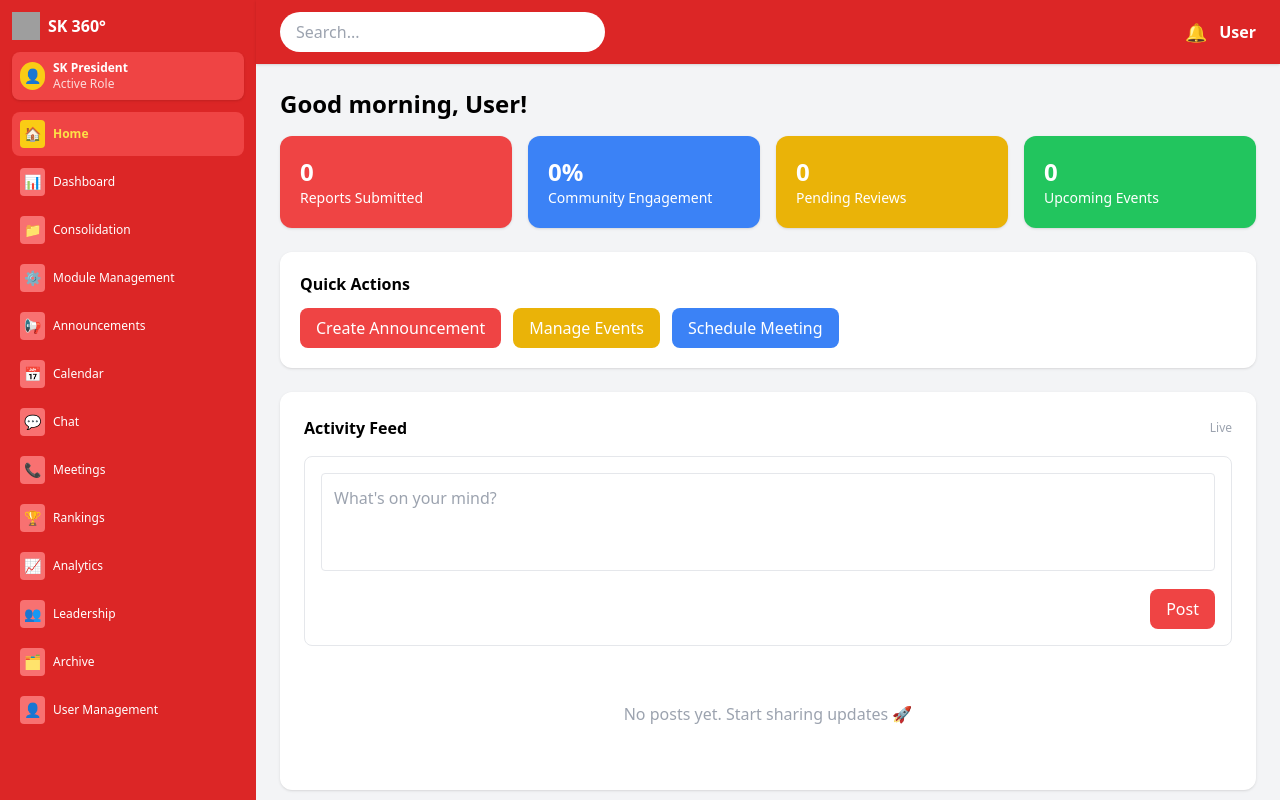
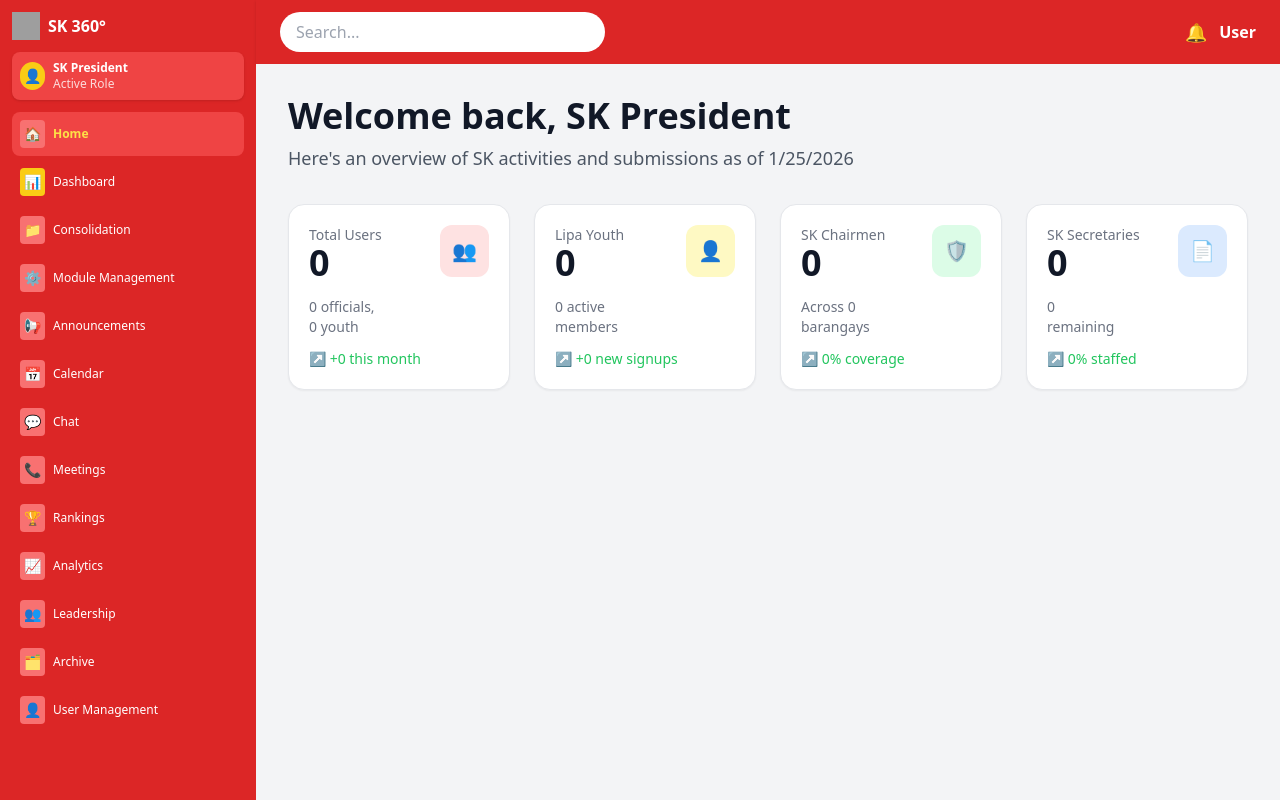
Before and after one commit to Teng05/SK360, a PHP site: page /sk_president/dashboard.php in a window 1280 px wide. Run offline with PHP 8.4, Linux system fonts and the light colour scheme; the visitor is signed in with stand-in values (Sample User, id 1); some libraries are stand-ins or nearby versions; grey boxes are pictures that could not be loaded.

Commit message:
dashboard

```diff
--- a/sk_president/dashboard.php
+++ b/sk_president/dashboard.php
@@ -22,7 +22,7 @@ if (!isset($_SESSION['user_id']) || $_SESSION['role'] !== 'sk_president') {
 
 <div class="flex h-screen">
 
-    <!-- SIDEBAR -->
+   <!-- SIDEBAR -->
 <div class="w-64 bg-red-600 text-white flex flex-col p-3 overflow-y-auto">
 
     <!-- LOGO -->
@@ -46,68 +46,68 @@ if (!isset($_SESSION['user_id']) || $_SESSION['role'] !== 'sk_president') {
     <!-- MENU -->
     <nav class="space-y-1 text-xs">
 
-        <!-- ACTIVE -->
-        <a href="#" class="flex items-center gap-2 bg-red-500 p-2 rounded-lg">
-            <span class="bg-yellow-400 text-red-600 p-1 rounded text-sm">🏠</span>
+
+        <a href="home.php" class="flex items-center gap-2 bg-red-500 p-2 rounded-lg">
+            <span class="bg-red-400 p-1 rounded text-sm ">🏠</span>
             <span class="text-yellow-300 font-semibold text-xs">Home</span>
         </a>
-
-        <a href="#" class="flex items-center gap-2 hover:bg-red-500 p-2 rounded-lg transition">
-            <span class="bg-red-400 p-1 rounded text-sm">📊</span>
+<!-- ACTIVE -->
+        <a href="dashboard.php" class="flex items-center gap-2 hover:bg-red-500 p-2 rounded-lg transition">
+            <span class="bg-yellow-400 text-red-600 p-1 rounded text-sm">📊</span>
             <span class="text-xs">Dashboard</span>
         </a>
 
-        <a href="#" class="flex items-center gap-2 hover:bg-red-500 p-2 rounded-lg">
+        <a href="consolidation.php" class="flex items-center gap-2 hover:bg-red-500 p-2 rounded-lg">
             <span class="bg-red-400 p-1 rounded text-sm">📁</span>
             <span class="text-xs">Consolidation</span>
         </a>
 
-        <a href="#" class="flex items-center gap-2 hover:bg-red-500 p-2 rounded-lg">
+        <a href="module.php" class="flex items-center gap-2 hover:bg-red-500 p-2 rounded-lg">
             <span class="bg-red-400 p-1 rounded text-sm">⚙️</span>
             <span class="text-xs">Module Management</span>
         </a>
 
-        <a href="#" class="flex items-center gap-2 hover:bg-red-500 p-2 rounded-lg">
+        <a href="announcements.php" class="flex items-center gap-2 hover:bg-red-500 p-2 rounded-lg">
             <span class="bg-red-400 p-1 rounded text-sm">📢</span>
             <span class="text-xs">Announcements</span>
         </a>
 
-        <a href="#" class="flex items-center gap-2 hover:bg-red-500 p-2 rounded-lg">
+        <a href="calendar.php" class="flex items-center gap-2 hover:bg-red-500 p-2 rounded-lg">
             <span class="bg-red-400 p-1 rounded text-sm">📅</span>
             <span class="text-xs">Calendar</span>
         </a>
 
-        <a href="#" class="flex items-center gap-2 hover:bg-red-500 p-2 rounded-lg">
+        <a href="chat.php" class="flex items-center gap-2 hover:bg-red-500 p-2 rounded-lg">
             <span class="bg-red-400 p-1 rounded text-sm">💬</span>
             <span class="text-xs">Chat</span>
         </a>
 
-        <a href="#" class="flex items-center gap-2 hover:bg-red-500 p-2 rounded-lg">
+        <a href="meetings.php" class="flex items-center gap-2 hover:bg-red-500 p-2 rounded-lg">
             <span class="bg-red-400 p-1 rounded text-sm">📞</span>
             <span class="text-xs">Meetings</span>
         </a>
 
-        <a href="#" class="flex items-center gap-2 hover:bg-red-500 p-2 rounded-lg">
+        <a href="rankings.php" class="flex items-center gap-2 hover:bg-red-500 p-2 rounded-lg">
             <span class="bg-red-400 p-1 rounded text-sm">🏆</span>
             <span class="text-xs">Rankings</span>
         </a>
 
-        <a href="#" class="flex items-center gap-2 hover:bg-red-500 p-2 rounded-lg">
+        <a href="analytics.php" class="flex items-center gap-2 hover:bg-red-500 p-2 rounded-lg">
             <span class="bg-red-400 p-1 rounded text-sm">📈</span>
             <span class="text-xs">Analytics</span>
         </a>
 
-        <a href="#" class="flex items-center gap-2 hover:bg-red-500 p-2 rounded-lg">
+        <a href="leadership.php" class="flex items-center gap-2 hover:bg-red-500 p-2 rounded-lg">
             <span class="bg-red-400 p-1 rounded text-sm">👥</span>
             <span class="text-xs">Leadership</span>
         </a>
 
-        <a href="#" class="flex items-center gap-2 hover:bg-red-500 p-2 rounded-lg">
+        <a href="archive.php" class="flex items-center gap-2 hover:bg-red-500 p-2 rounded-lg">
             <span class="bg-red-400 p-1 rounded text-sm">🗂️</span>
             <span class="text-xs">Archive</span>
         </a>
 
-        <a href="#" class="flex items-center gap-2 hover:bg-red-500 p-2 rounded-lg">
+        <a href="user_management.php" class="flex items-center gap-2 hover:bg-red-500 p-2 rounded-lg">
             <span class="bg-red-400 p-1 rounded text-sm">👤</span>
             <span class="text-xs">User Management</span>
         </a>
@@ -116,12 +116,11 @@ if (!isset($_SESSION['user_id']) || $_SESSION['role'] !== 'sk_president') {
 
 </div>
 
-    <!-- MAIN -->
+       <!-- MAIN -->
     <div class="flex-1 flex flex-col">
 
         <!-- TOPBAR -->
         <div class="bg-red-600 text-white px-6 py-3 flex justify-between items-center shadow">
-
             <input type="text" placeholder="Search..."
                 class="px-4 py-2 rounded-full text-black w-1/3 focus:outline-none">
 
@@ -130,95 +129,99 @@ if (!isset($_SESSION['user_id']) || $_SESSION['role'] !== 'sk_president') {
                 <!-- USER NAME (PHP READY) -->
                 <span class="font-semibold">User</span>
             </div>
-
         </div>
 
         <!-- CONTENT -->
-        <div class="p-6 overflow-y-auto">
+        <div class="flex-1 bg-gray-100 p-8 overflow-y-auto">
 
-            <!-- GREETING -->
-            <h1 class="text-2xl font-bold mb-4">
-                Good morning, <span>User</span>!
+            <!-- WELCOME TEXT -->
+            <h1 class="text-4xl font-bold text-gray-900 mb-2">
+                Welcome back, SK President
             </h1>
+            <p class="text-gray-600 text-lg mb-8">
+                Here's an overview of SK activities and submissions as of 1/25/2026
+            </p>
 
             <!-- CARDS -->
-            <div class="grid grid-cols-4 gap-4 mb-6">
+            <div class="grid grid-cols-1 sm:grid-cols-2 xl:grid-cols-4 gap-6">
 
-                <div class="bg-red-500 text-white p-5 rounded-xl shadow">
-                    <h2 class="text-2xl font-bold">0</h2>
-                    <p class="text-sm">Reports Submitted</p>
+                <!-- CARD 1 -->
+                <div class="bg-white rounded-2xl shadow-sm border border-gray-200 p-5">
+                    <div class="flex justify-between items-start mb-4">
+                        <div>
+                            <p class="text-sm text-gray-500">Total Users</p>
+                            <h2 class="text-4xl font-bold text-gray-900 leading-none">0</h2>
+                        </div>
+                        <div class="bg-red-100 p-3 rounded-xl">
+                            <span class="text-red-500 text-xl">👥</span>
+                        </div>
+                    </div>
+                    <div class="text-sm text-gray-500 leading-5 mb-3">
+                        <p>0 officials,</p>
+                        <p>0 youth</p>
+                    </div>
+                    <p class="text-sm text-green-500">↗ +0 this month</p>
                 </div>
 
-                <div class="bg-blue-500 text-white p-5 rounded-xl shadow">
-                    <h2 class="text-2xl font-bold">0%</h2>
-                    <p class="text-sm">Community Engagement</p>
+                <!-- CARD 2 -->
+                <div class="bg-white rounded-2xl shadow-sm border border-gray-200 p-5">
+                    <div class="flex justify-between items-start mb-4">
+                        <div>
+                            <p class="text-sm text-gray-500">Lipa Youth</p>
+                            <h2 class="text-4xl font-bold text-gray-900 leading-none">0</h2>
+                        </div>
+                        <div class="bg-yellow-100 p-3 rounded-xl">
+                            <span class="text-yellow-500 text-xl">👤</span>
+                        </div>
+                    </div>
+                    <div class="text-sm text-gray-500 leading-5 mb-3">
+                        <p>0 active</p>
+                        <p>members</p>
+                    </div>
+                    <p class="text-sm text-green-500">↗ +0 new signups</p>
                 </div>
 
-                <div class="bg-yellow-500 text-white p-5 rounded-xl shadow">
-                    <h2 class="text-2xl font-bold">0</h2>
-                    <p class="text-sm">Pending Reviews</p>
+                <!-- CARD 3 -->
+                <div class="bg-white rounded-2xl shadow-sm border border-gray-200 p-5">
+                    <div class="flex justify-between items-start mb-4">
+                        <div>
+                            <p class="text-sm text-gray-500">SK Chairmen</p>
+                            <h2 class="text-4xl font-bold text-gray-900 leading-none">0</h2>
+                        </div>
+                        <div class="bg-green-100 p-3 rounded-xl">
+                            <span class="text-green-500 text-xl">🛡️</span>
+                        </div>
+                    </div>
+                    <div class="text-sm text-gray-500 leading-5 mb-3">
+                        <p>Across 0</p>
+                        <p>barangays</p>
+                    </div>
+                    <p class="text-sm text-green-500">↗ 0% coverage</p>
                 </div>
 
-                <div class="bg-green-500 text-white p-5 rounded-xl shadow">
-                    <h2 class="text-2xl font-bold">0</h2>
-                    <p class="text-sm">Upcoming Events</p>
+                <!-- CARD 4 -->
+                <div class="bg-white rounded-2xl shadow-sm border border-gray-200 p-5">
+                    <div class="flex justify-between items-start mb-4">
+                        <div>
+                            <p class="text-sm text-gray-500">SK Secretaries</p>
+                            <h2 class="text-4xl font-bold text-gray-900 leading-none">0</h2>
+                        </div>
+                        <div class="bg-blue-100 p-3 rounded-xl">
+                            <span class="text-blue-500 text-xl">📄</span>
+                        </div>
+                    </div>
+                    <div class="text-sm text-gray-500 leading-5 mb-3">
+                        <p>0</p>
+                        <p>remaining</p>
+                    </div>
+                    <p class="text-sm text-green-500">↗ 0% staffed</p>
                 </div>
 
             </div>
-
-            <!-- QUICK ACTIONS -->
-            <div class="bg-white p-5 rounded-xl shadow mb-6">
-                <h2 class="font-semibold mb-3">Quick Actions</h2>
-                <div class="flex gap-3 flex-wrap">
-                    <button class="bg-red-500 hover:bg-red-600 text-white px-4 py-2 rounded-lg">
-                        Create Announcement
-                    </button>
-                    <button class="bg-yellow-500 hover:bg-yellow-600 text-white px-4 py-2 rounded-lg">
-                        Manage Events
-                    </button>
-                    <button class="bg-blue-500 hover:bg-blue-600 text-white px-4 py-2 rounded-lg">
-                        Schedule Meeting
-                    </button>
-                </div>
-            </div>
-
-            <!-- ACTIVITY FEED -->
-            <div class="bg-white p-6 rounded-xl shadow">
-
-                <div class="flex justify-between items-center mb-4">
-                    <h2 class="font-semibold">Activity Feed</h2>
-                    <span class="text-xs text-gray-400">Live</span>
-                </div>
-
-                <!-- POST BOX -->
-                <div class="border rounded-lg p-4 mb-4">
-
-                    <textarea
-                        class="w-full border rounded p-3 resize-none focus:outline-none focus:ring-2 focus:ring-red-400"
-                        rows="3"
-                        placeholder="What's on your mind?"
-                    ></textarea>
-
-                    <div class="flex justify-end mt-3">
-                        <button class="bg-red-500 hover:bg-red-600 text-white px-4 py-2 rounded-lg">
-                            Post
-                        </button>
-                    </div>
-
-                </div>
-
-                <!-- EMPTY STATE -->
-                <div class="text-center text-gray-400 py-10">
-                    No posts yet. Start sharing updates 🚀
-                </div>
-
-            </div>
-
         </div>
 
     </div>
 
-</div>
-
+    </div>
 </body>
 </html>
```
